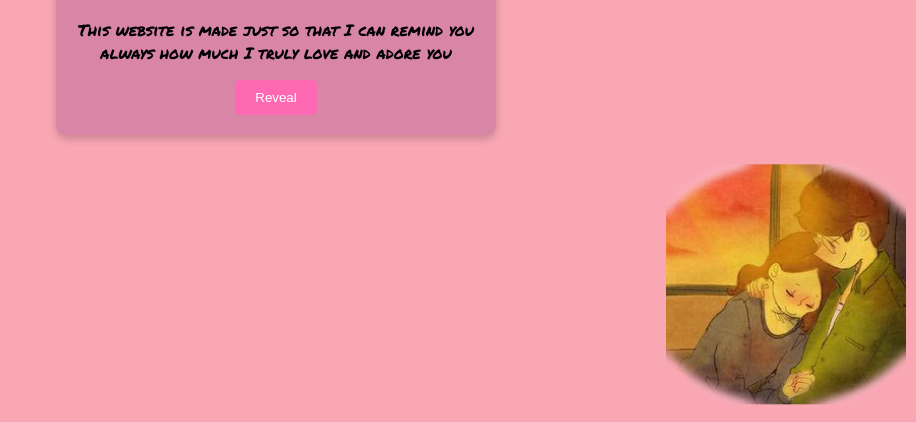
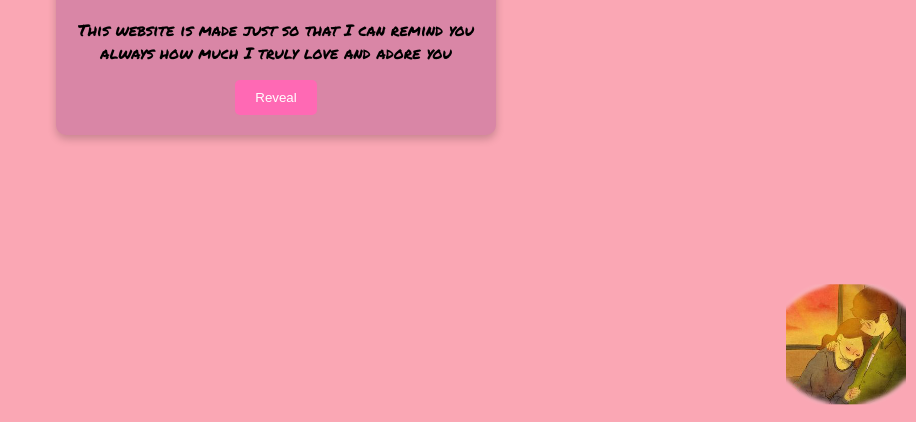
Before and after one commit to MarkZeroxy/lovely, a plain HTML site: page index.html in a window 1280 px wide. Shown: the part 378-800 px from the top of the page, without its empty margins (364-1280 px from the left). Drawn offline with Linux system fonts and the light colour scheme.

Commit message:
styles.css

```diff
--- a/styles.css
+++ b/styles.css
@@ -73,7 +73,7 @@ button:active {
     position: absolute;
     bottom: 10px;
     right: 10px;
-    width: 240px; /* Increase this value to make the image larger */
+    width: 120px; /* Increase this value to make the image larger */
     height: auto;
     animation: float 3s infinite ease-in-out;
 }
```
